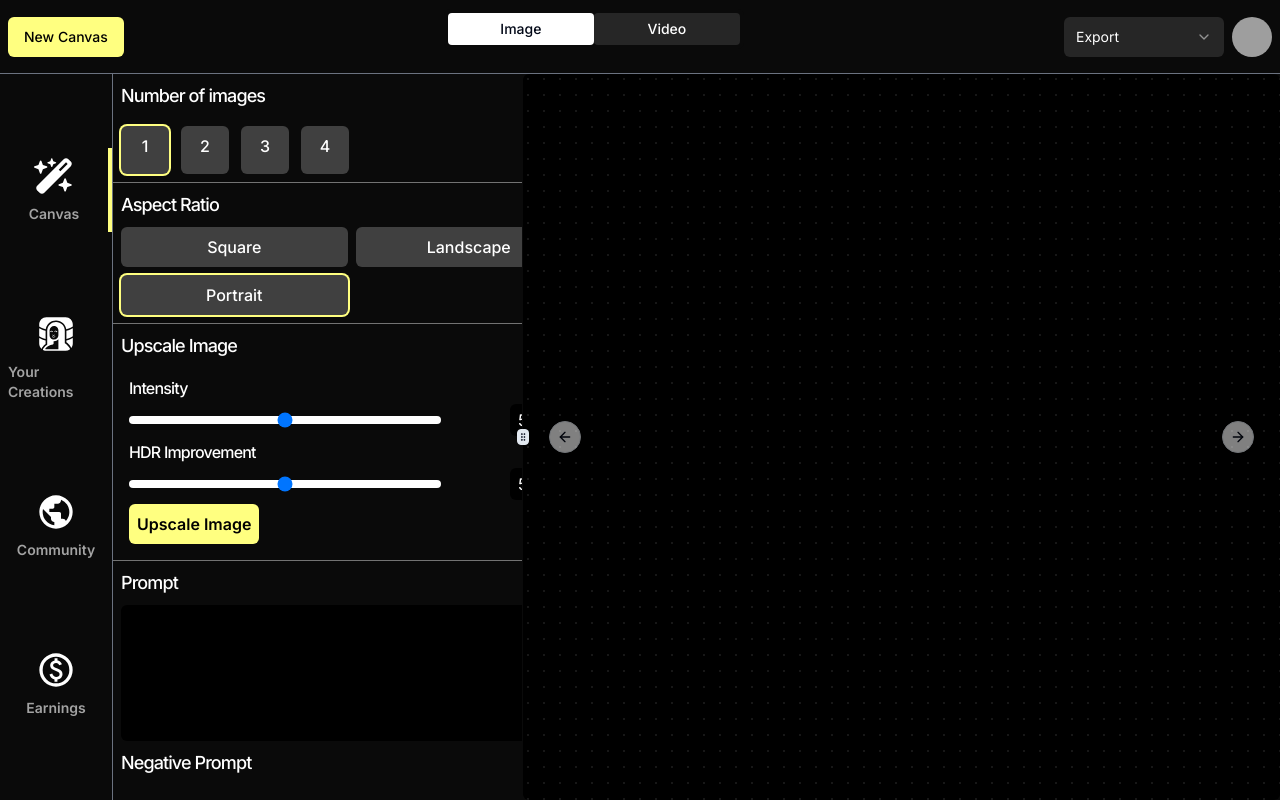
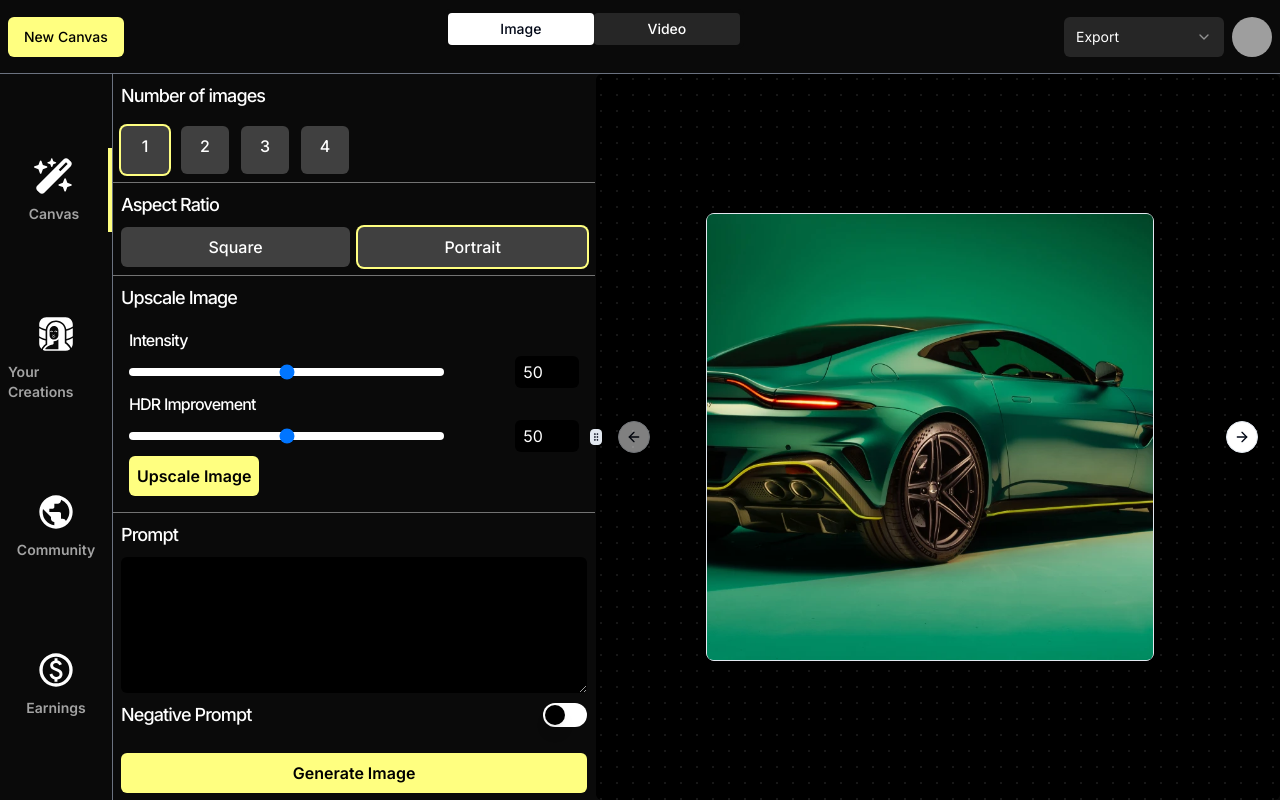
Before and after one commit to themuffineman/pendora, a Next.js app: page /dashboard in a window 1280 px wide. Built offline with nearby package versions, Linux system fonts and the light colour scheme; grey boxes are pictures that could not be loaded.

Commit message:
Carousel Section done

```diff
--- a/app/dashboard/layout.jsx
+++ b/app/dashboard/layout.jsx
@@ -13,13 +13,13 @@ import {ResizableHandle, ResizablePanel, ResizablePanelGroup,} from "@/component
 import { ScrollArea, ScrollBar } from "@/components/ui/scroll-area"
 import { Carousel, CarouselContent, CarouselItem, CarouselNext, CarouselPrevious, } from "@/components/ui/carousel"
 import { Textarea } from "@/components/ui/textarea"
-import { Card, CardContent } from "@/components/ui/card"
 import Navigation from "@/components/Navigation";
+import ImageCarousel from "@/components/ImageCarousel";
 
 
 const layout = ({children}) => {
 
-    const urls = []
+    const urls = [aston, grim, aston, grim, aston, grim]
 
     // const [prompt, setPrompt] = useState('')
     // const [urls, setUrls] = useState([])
@@ -85,7 +85,7 @@ const layout = ({children}) => {
         <ResizablePanelGroup direction="horizontal"  className=" h-[90%] flex justify-between items-center relative overflow-auto">
             <Navigation/>
 
-            <ResizablePanel defaultSize={20} className="flex-1 h-full relative flex flex-col items-center bg-neutral-950 border-l-gray-500 border-l text-white">
+            <ResizablePanel defaultSize={40} className="flex-1 h-full relative flex flex-col items-center bg-neutral-950 border-l-gray-500 border-l text-white">
                 <ScrollArea className="h-full w-full">
                     {children}
                 </ScrollArea>
@@ -93,26 +93,14 @@ const layout = ({children}) => {
 
             <ResizableHandle withHandle/>
 
-            <ResizablePanel defaultSize={33} className="flex-1 p-10 h-full flex flex-col gap-4 justify-center items-center relative bg-black bg-dot-white/[0.2] rounded-md">
+            <ResizablePanel defaultSize={50} className="flex-1 p-10 h-full flex flex-col gap-4 justify-center items-center relative bg-black bg-dot-white/[0.2] rounded-md">
 
                     <Carousel className="p-10 w-[90%]">
                         <CarouselContent className="w-full">
                             {urls?.map((url)=>(
-                                <CarouselItem className="">
-                                    <Card>
-                                        <CardContent className="flex aspect-square items-center justify-center p-0">
-                                            <img
-
-                                                src={url}
-
-                                                className="w-full h-full rounded-md object-cover"
-                                            />
-                                        </CardContent>
-                                    </Card>
-                                </CarouselItem>
+                                <ImageCarousel src={url}/>
                             ))}
                         </CarouselContent>
-
 
                         <CarouselPrevious />
                         <CarouselNext />
--- a/app/dashboard/page.jsx
+++ b/app/dashboard/page.jsx
@@ -13,7 +13,7 @@ import { Switch } from "@/components/ui/switch";
 const Page = ()=>{
 
     const [imagesNumber, setImagesNumber] = useState(1)
-    const [aspectRatio, setAspectRatio] = useState(config.aspect_ratios[2])
+    const [aspectRatio, setAspectRatio] = useState(config.aspect_ratios[1])
     const [hdr, setHdr] = useState(50)
     const [upscaleIntensity, setUpscaleIntensity] = useState(50)
     const [isNegPrompt, setIsNegPrompt] = useState(false)
@@ -24,11 +24,11 @@ const Page = ()=>{
             case "square":
                 setAspectRatio(config.aspect_ratios[0])
                 break;
-            case "landscape":
+            // case "landscape":
+            //     setAspectRatio(config.aspect_ratios[1])
+            //     break;
+            case "portrait":
                 setAspectRatio(config.aspect_ratios[1])
-                break;
-            case "portrait":
-                setAspectRatio(config.aspect_ratios[2])
         }
     }
     return (
--- /dev/null
+++ b/components/ImageCarousel.jsx
@@ -0,0 +1,21 @@
+import { Card, CardContent } from "./ui/card"
+import { CarouselItem } from "./ui/carousel"
+import Image from "next/image"
+
+
+const ImageCarousel = ({src}) => {
+  return (
+    <CarouselItem className="">
+        <Card>
+            <CardContent className="flex aspect-square items-center justify-center p-0">
+                <Image
+                    src={src}
+                    className="w-full h-full rounded-md object-cover"
+                />
+            </CardContent>
+        </Card>
+    </CarouselItem>
+  )
+}
+
+export default ImageCarousel
--- a/config.js
+++ b/config.js
@@ -3,7 +3,7 @@ const config = {
     maxImagesPerUser: [1,2,3,4],
     aspect_ratios: [
         {width:500, height: 500, title: 'square'},
-        {width:500, height: 500, title: 'landscape'},
+        // {width:500, height: 500, title: 'landscape'},
         {width:500, height: 500, title: 'portrait'}
     ]
 };
```
